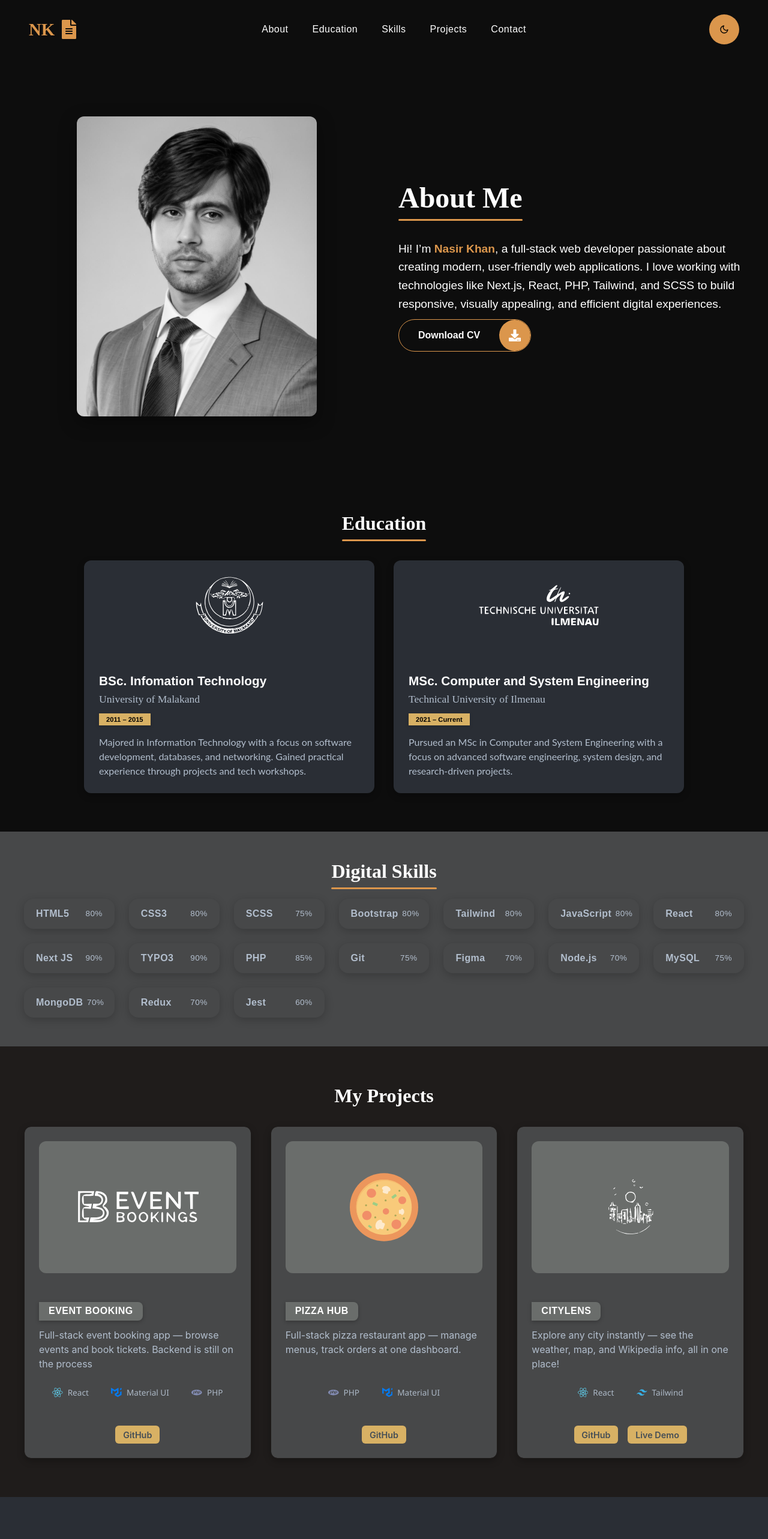
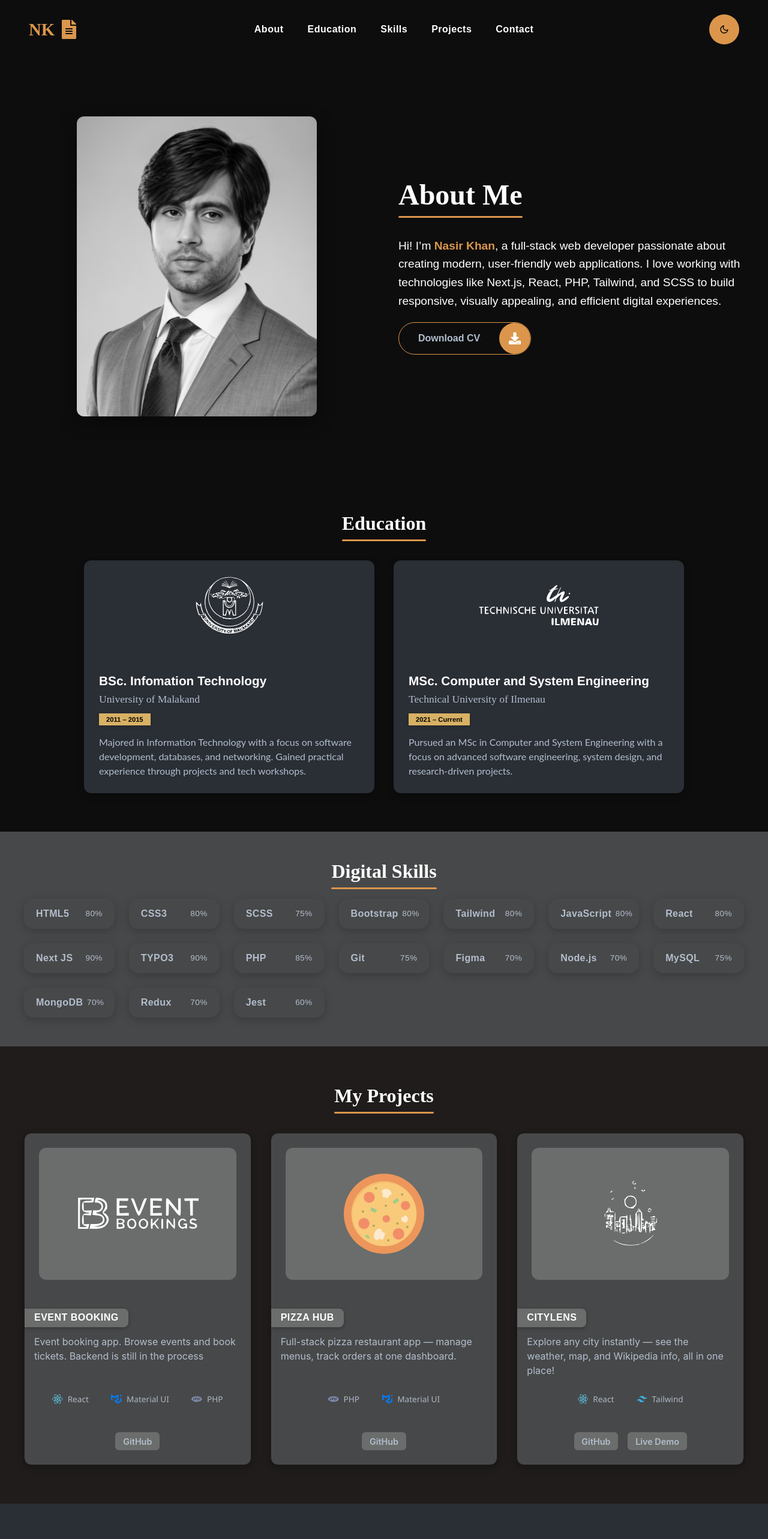
Before and after one commit to Nk6513/resume-app, a Next.js app: page / in a window 1280 px wide. Shown: the top 2565 px of the page at 60% size. Built offline with nearby package versions, Linux system fonts and the light colour scheme.

Commit message:
Change some colors for light mode

```diff
--- a/components/Projects.js
+++ b/components/Projects.js
@@ -15,7 +15,7 @@ const projects = [
     id: 1,
     title: "Event Booking",
     description:
-      "Full-stack event booking app — browse events and book tickets. Backend is still on the process",
+      "Event booking app. Browse events and book tickets. Backend is still in the process",
     tech: ["React", "Material UI", "PHP"],
     github: "https://github.com/Nk6513/Event_ReactApp",
     live: "",
--- a/styles/globals.scss
+++ b/styles/globals.scss
@@ -26,14 +26,14 @@ main {
 :root {
   --color-primary: #1f1c1b;
   --color-primary-top: #0d0d0d;
-  --color-secondary: #DB964C;
+  --color-secondary: #db964c;
   --color-secondary1: #d8b164;
   --color-secondary2: #474849;
   --color-secondary3: #6a6d6b;
   --color-white: #ffffff;
   --color-black: #000;
   --color-grey0: #f8f8f8;
-  --color-grey1: #52bc10;
+  --color-grey1: #ced72a;
   --color-grey2: #b2becd;
   --color-grey3: #6c7983;
   --color-grey4: #454e56;
@@ -46,8 +46,8 @@ main {
 /*=====================================================================*/
 .light-mode {
   --color-primary: #a1a294;
-  --color-primary-top: #a2a295;
-  --color-secondary: #6b6758;
+  --color-primary-top: #8f8b74;
+  --color-secondary: #e9e6ca;
   --color-secondary1: #a19d83;
   --color-secondary2: #aeab95;
   --color-secondary3: #8a8a7b;
@@ -98,7 +98,7 @@ main {
 .btn-con {
   display: flex;
   align-self: flex-start;
-  padding-top: 10px;
+  margin-top: 20px;
 }
 
 .main-btn {
@@ -117,7 +117,7 @@ main {
 
 .main-btn .btn-text {
   padding: 8px 2rem;
-  color: var(--color-white);
+  color: var(--color-primary-light);
   transition: color 0.4s ease-out;
   z-index: 1;
 }
@@ -148,7 +148,15 @@ main {
 }
 
 .main-btn:hover .btn-text {
-  color: white;
+  color: var(--color-primary-top);
+}
+
+/* Responsive button */
+@media (max-width: 766px) {
+  .btn-con {
+    justify-content: center;
+    margin-top: 20px;
+  }
 }
 
 button {
@@ -164,7 +172,9 @@ button {
   justify-content: space-between;
   align-items: center;
   padding: 1.5rem 3rem;
-  background-color: var(--color-primary-top); /* dark background like the image */
+  background-color: var(
+    --color-primary-top
+  ); /* dark background like the image */
 }
 
 .logo-div {
@@ -192,7 +202,7 @@ button {
   padding: 4px 0;
   transition: color 0.3s ease;
   font-family: "Poppins", sans-serif;
-  font-weight: 500;
+  font-weight: 600;
   letter-spacing: 0.5px;
   font-size: 1rem;
 }
@@ -257,7 +267,8 @@ button {
   box-shadow: 0 10px 30px rgba(0, 0, 0, 0.4);
   // border: 2px solid transparent;
   filter: grayscale(100%);
-  transition: filter 0.4s ease-in-out, border-color 0.4s ease-in-out, transform 0.6s ease, opacity 0.6s ease;
+  transition: filter 0.4s ease-in-out, border-color 0.4s ease-in-out,
+    transform 0.6s ease, opacity 0.6s ease;
   opacity: 0;
   transform: translateY(50px);
   animation: fadeSlideUp 1s forwards;
@@ -302,7 +313,6 @@ button {
   margin-top: 1rem;
 }
 
-
 .about-text span {
   color: var(--color-secondary);
   font-family: "Poppins", sans-serif;
@@ -333,7 +343,6 @@ button {
   }
 }
 
-
 /*=====================================================================*/
 /* Projects Section Styles */
 /*=====================================================================*/
@@ -346,6 +355,16 @@ button {
     color: var(--color-white);
     display: inline-block;
     font-weight: 600;
+
+    &::after {
+      content: "";
+      display: block;
+      width: 100%;
+      height: 3px;
+      margin: 0.5rem auto 0;
+      background: var(--color-secondary);
+      border-radius: 2px;
+    }
   }
 
   .projects-grid {
@@ -414,7 +433,6 @@ button {
 
       img {
         max-width: 85%;
-        max-height: 85%;
         object-fit: contain;
         border-radius: 10px;
       }
@@ -424,6 +442,7 @@ button {
       .project-title {
         color: var(--color-black);
         transition: color 0.3s ease;
+        background-color: var(--color-grey1)
       }
       .project-links a {
         color: var(--color-black);
@@ -446,7 +465,7 @@ button {
     .project-title {
       display: inline-block;
       align-self: flex-start;
-      margin: 1rem 0 0.75rem 0;
+      margin: 1rem 0 0.75rem -1.5rem; // negative left margin equals card padding
       background: var(--color-secondary3);
       color: var(--color-white);
       font-size: 1rem;
@@ -460,7 +479,6 @@ button {
       width: fit-content;
       font-family: "Poppins", sans-serif;
     }
-
     .project-description {
       font-size: 1rem;
       line-height: 1.5;
@@ -469,6 +487,7 @@ button {
       margin-bottom: 0.75rem;
       text-align: left;
       font-family: "Inter", sans-serif;
+      margin-left: -8px;
     }
 
     .tech-list {
@@ -530,8 +549,8 @@ button {
 
       a {
         padding: 0.4rem 0.8rem;
-        background-color: var(--color-secondary1);
-        color: var(--color-grey4);
+        background-color: var(--color-secondary3);
+        color: var(--color-grey2);
         border-radius: 6px;
         text-decoration: none;
         font-size: 0.9rem;
@@ -540,7 +559,7 @@ button {
         transition: background 0.3s, transform 0.3s;
 
         &:hover {
-          background-color: var(--color-secondary);
+          background-color: var(--color-grey1);
           // transform: scale(1.05);
           color: var(--color-white);
         }
@@ -634,7 +653,7 @@ button {
 
     button {
       padding: 0.8rem 1rem;
-      background-color: var(--color-secondary2);
+      background-color: var(--color-secondary1);
       font-size: 1rem;
       border: none;
       border-radius: 8px;
@@ -642,11 +661,11 @@ button {
       transition: background 0.3s;
       font-family: "Poppins", sans-serif;
       font-weight: 600; /* Semi-bold */
-      color: var(--color-grey2);
+      color: var(--color-white);
 
       &:hover {
         background-color: var(--color-secondary);
-        color: white;
+        color: var(--color-black);
       }
     }
   }
```
